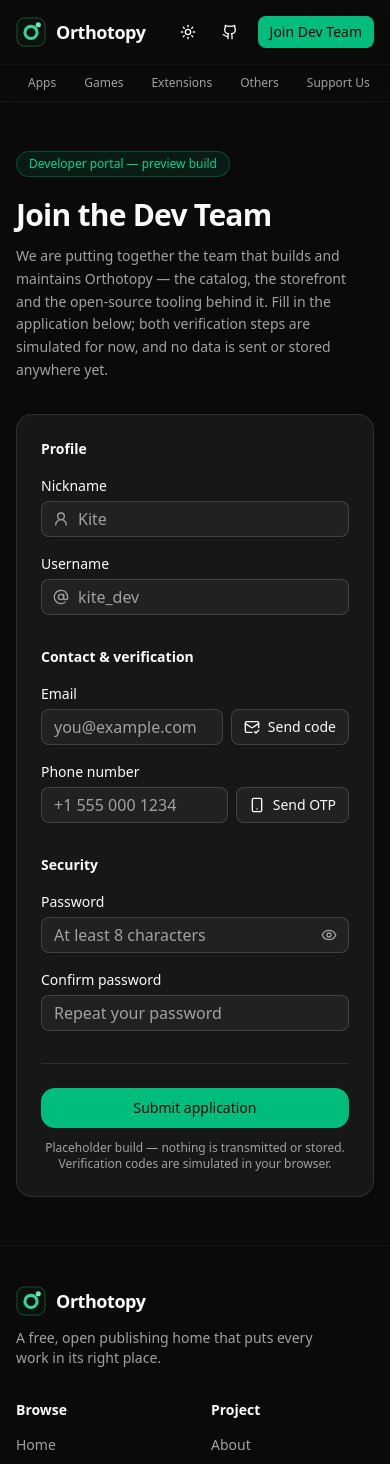
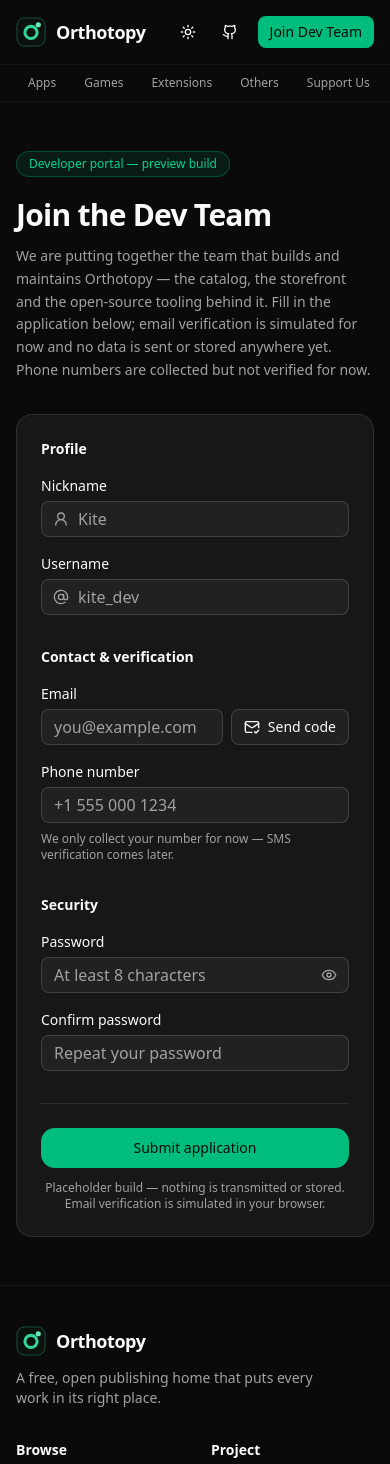
Before and after one commit to reorthotope/Orthotopy, a Next.js app: page /dev in a window 390 px wide. Shown: the top 1464 px of the page. Built offline with nearby package versions, Linux system fonts and the light colour scheme.

Commit message:
Dev portal: email-only verification for now (Brevo planned)
- Drop the SMS OTP placeholder step from the join form; the phone number
  stays as a plain collected field (SMS verification comes later)
- Demo copy now names Brevo (free plan) as the email provider

```diff
--- a/src/components/orthotopy/join-form.tsx
+++ b/src/components/orthotopy/join-form.tsx
@@ -8,7 +8,6 @@ import {
   Eye,
   EyeOff,
   MailCheck,
-  Smartphone,
   UserRound,
 } from "lucide-react";
 import { Button } from "@/components/ui/button";
@@ -25,11 +24,11 @@ import { cn } from "@/lib/utils";
 /**
  * Developer-portal application form.
  *
- * This is the placeholder build requested for the dev-team flow: every field
- * is validated and both verification flows (email code + phone OTP) are
- * simulated in the browser. Nothing is transmitted or stored anywhere yet —
- * the real backend (see the deploy notes) will replace the two `simulate`
- * handlers and the submit handler.
+ * This is the placeholder build requested for the dev-team flow: fields are
+ * validated in the browser and the email-code verification is simulated.
+ * Nothing is transmitted or stored anywhere yet — the real backend (Cloudflare
+ * Pages Functions + Brevo + KV + D1) will replace the `simulate` handler and
+ * the submit handler. Phone numbers are collected but not verified for now.
  */
 
 interface FormValues {
@@ -85,8 +84,6 @@ export function JoinDevForm() {
 
   const [emailSent, setEmailSent] = useState(false);
   const [emailCode, setEmailCode] = useState("");
-  const [phoneSent, setPhoneSent] = useState(false);
-  const [phoneOtp, setPhoneOtp] = useState("");
 
   const [submitted, setSubmitted] = useState(false);
 
@@ -98,7 +95,7 @@ export function JoinDevForm() {
       <p className="mt-1.5 text-xs text-destructive">{errors[field]}</p>
     ) : null;
 
-  // --- placeholder verification flows (swap these for the real backend) ---
+  // --- placeholder verification flow (swap this for the real backend) ---
   const sendEmailCode = () => {
     const emailErrors = validate({ ...values, ...EMPTY, email: values.email });
     if (emailErrors.email) {
@@ -109,21 +106,7 @@ export function JoinDevForm() {
     toast({
       title: "Demo mode — email code",
       description:
-        "A 6-digit code would now be sent to your inbox (planned: Resend, free tier). This preview simulates it — any 6 digits pass.",
-    });
-  };
-
-  const sendPhoneOtp = () => {
-    const phoneErrors = validate({ ...values, ...EMPTY, phone: values.phone });
-    if (phoneErrors.phone) {
-      toast({ title: "Check your phone number", description: phoneErrors.phone });
-      return;
-    }
-    setPhoneSent(true);
-    toast({
-      title: "Demo mode — SMS OTP",
-      description:
-        "A one-time password would now be texted to you (planned: Firebase Phone Auth free tier). This preview simulates it — any 6 digits pass.",
+        "A 6-digit code would now be sent to your inbox (planned: Brevo, free tier). This preview simulates it — any 6 digits pass.",
     });
   };
   // -------------------------------------------------------------------------
@@ -133,9 +116,6 @@ export function JoinDevForm() {
     const nextErrors = validate(values);
     if (emailCode.length !== 6) {
       nextErrors.emailCode = "Request a code and enter the 6 digits (demo: any 6 digits).";
-    }
-    if (phoneOtp.length !== 6) {
-      nextErrors.phoneOtp = "Request an OTP and enter the 6 digits (demo: any 6 digits).";
     }
     setErrors(nextErrors);
     if (Object.keys(nextErrors).length > 0) {
@@ -161,7 +141,7 @@ export function JoinDevForm() {
         <p className="mt-4 max-w-xl text-sm leading-relaxed text-muted-foreground sm:text-base">
           This is the placeholder build, so nothing was sent or stored — your details
           never left this browser tab. When the verification backend lands, this exact
-          flow will create your dev-team application with real email codes and SMS OTPs.
+          flow will create your dev-team application with a real email code.
         </p>
         <p className="mt-3 max-w-xl text-sm leading-relaxed text-muted-foreground sm:text-base">
           Want a head start in the meantime? Contributors get noticed fast.
@@ -197,8 +177,9 @@ export function JoinDevForm() {
         <p className="mt-3 text-sm leading-relaxed text-muted-foreground sm:text-base">
           We are putting together the team that builds and maintains Orthotopy — the
           catalog, the storefront and the open-source tooling behind it. Fill in the
-          application below; both verification steps are simulated for now, and no data
-          is sent or stored anywhere yet.
+          application below; email verification is simulated for now and no data is
+          sent or stored anywhere yet. Phone numbers are collected but not verified
+          for now.
         </p>
       </div>
 
@@ -282,7 +263,7 @@ export function JoinDevForm() {
               <div className="rounded-xl border border-dashed p-3">
                 <p className="text-xs text-muted-foreground">
                   Demo: enter any 6 digits — the real build mails a code with{" "}
-                  <strong>Resend</strong> (free tier).
+                  <strong>Brevo</strong> (free plan, 300 emails/day).
                 </p>
                 <InputOTP
                   maxLength={6}
@@ -312,7 +293,6 @@ export function JoinDevForm() {
 
           <div className="space-y-2">
             <Label htmlFor="phone">Phone number</Label>
-            <div className="flex gap-2">
             <Input
               id="phone"
               type="tel"
@@ -320,50 +300,12 @@ export function JoinDevForm() {
               onChange={(event) => set("phone")(event.target.value)}
               placeholder="+1 555 000 1234"
               autoComplete="tel"
-                className="flex-1"
               aria-invalid={Boolean(errors.phone)}
             />
-              <Button
-                type="button"
-                variant="outline"
-                className="shrink-0"
-                onClick={sendPhoneOtp}
-              >
-                <Smartphone className="size-4" aria-hidden="true" />
-                {phoneSent ? "Resend OTP" : "Send OTP"}
-              </Button>
-            </div>
+            <p className="text-xs text-muted-foreground">
+              We only collect your number for now — SMS verification comes later.
+            </p>
             {fieldError("phone")}
-            {phoneSent ? (
-              <div className="rounded-xl border border-dashed p-3">
-                <p className="text-xs text-muted-foreground">
-                  Demo: enter any 6 digits — the real build sends an SMS OTP via{" "}
-                  <strong>Firebase Phone Auth</strong> (free tier).
-                </p>
-                <InputOTP
-                  maxLength={6}
-                  value={phoneOtp}
-                  onChange={setPhoneOtp}
-                  className="mt-2"
-                >
-                  <InputOTPGroup>
-                    <InputOTPSlot index={0} />
-                    <InputOTPSlot index={1} />
-                    <InputOTPSlot index={2} />
-                    <InputOTPSlot index={3} />
-                    <InputOTPSlot index={4} />
-                    <InputOTPSlot index={5} />
-                  </InputOTPGroup>
-                </InputOTP>
-                {errors.phoneOtp ? (
-                  <p className="mt-1.5 text-xs text-destructive">{errors.phoneOtp}</p>
-                ) : phoneOtp.length === 6 ? (
-                  <p className="mt-1.5 text-xs text-emerald-600 dark:text-emerald-400">
-                    Phone verified ✓ (demo)
-                  </p>
-                ) : null}
-              </div>
-            ) : null}
           </div>
         </fieldset>
 
@@ -419,7 +361,7 @@ export function JoinDevForm() {
             Submit application
           </Button>
           <p className="text-center text-xs text-muted-foreground">
-            Placeholder build — nothing is transmitted or stored. Verification codes are
+            Placeholder build — nothing is transmitted or stored. Email verification is
             simulated in your browser.
           </p>
         </div>
```
Lines whose indentation alone changed are shown as unchanged.
